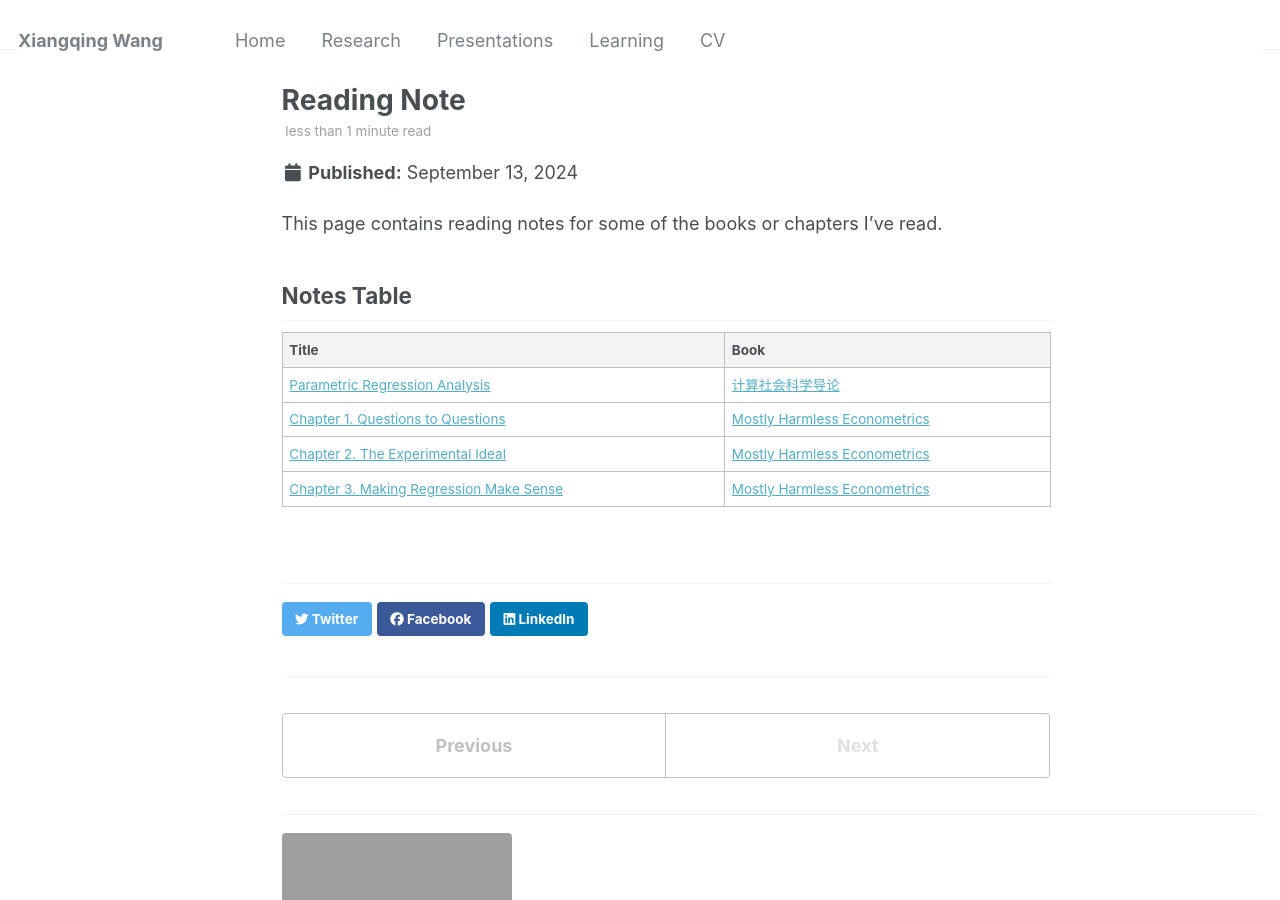
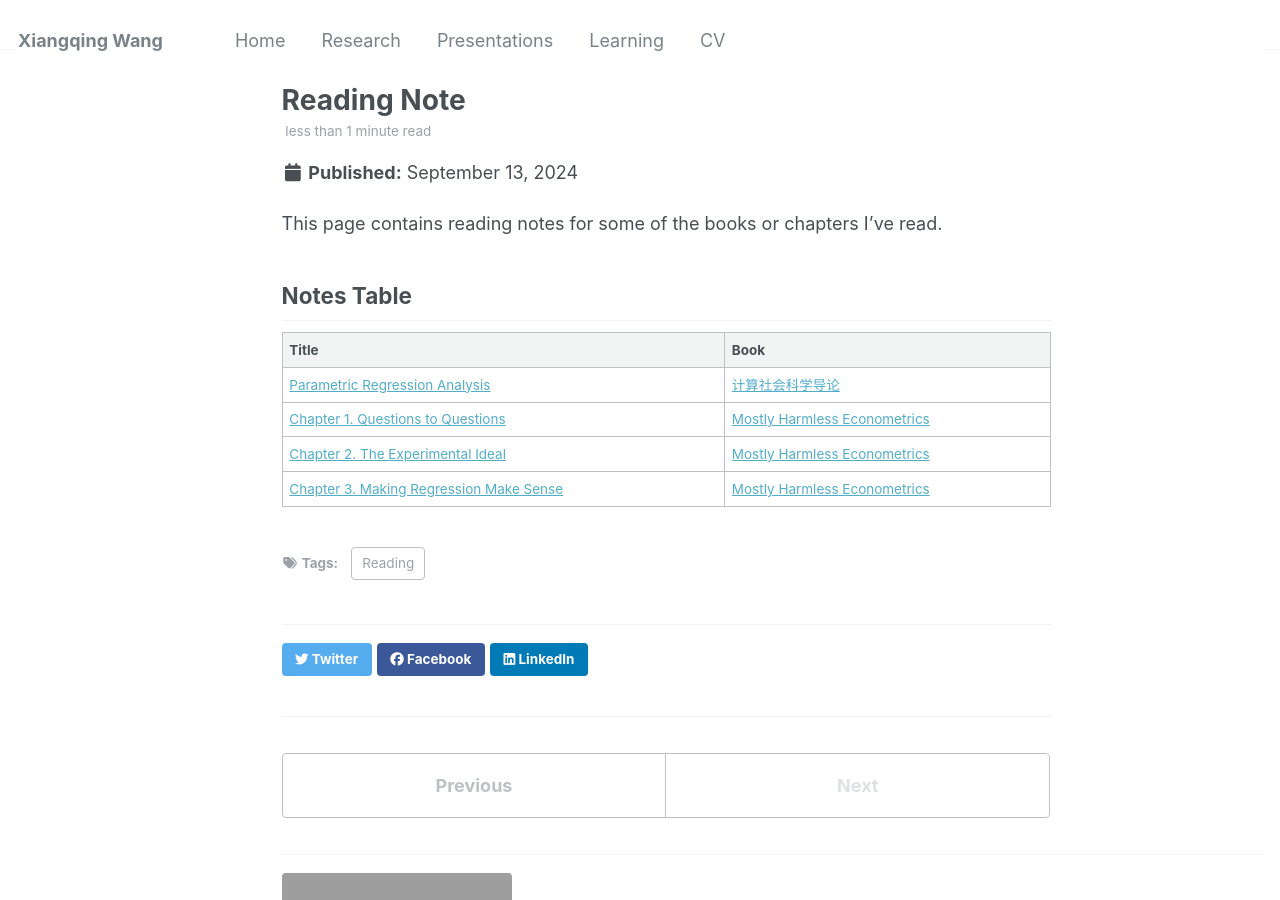
Before and after one commit to leahxqing/leahxqing.github.io, a Jekyll site: the page built from _posts/2024-09-13-Reading_Note.md, in a window 1280 px wide and 900 px high. Built offline with Jekyll 4.4.1, drawn with Linux system fonts in a browser that asks for light colours.

Commit message:
Update 2024-09-13-Reading_Note.md

```diff
--- a/_posts/2024-09-13-Reading_Note.md
+++ b/_posts/2024-09-13-Reading_Note.md
@@ -1,7 +1,9 @@
 ---
 title: 'Reading Note'
 date: 2024-09-13
-permalink: /posts/note/
+permalink: /posts/reading_note/
+tags:
+  - Reading
 ---
 This page contains reading notes for some of the books or chapters I've read.
 
```
